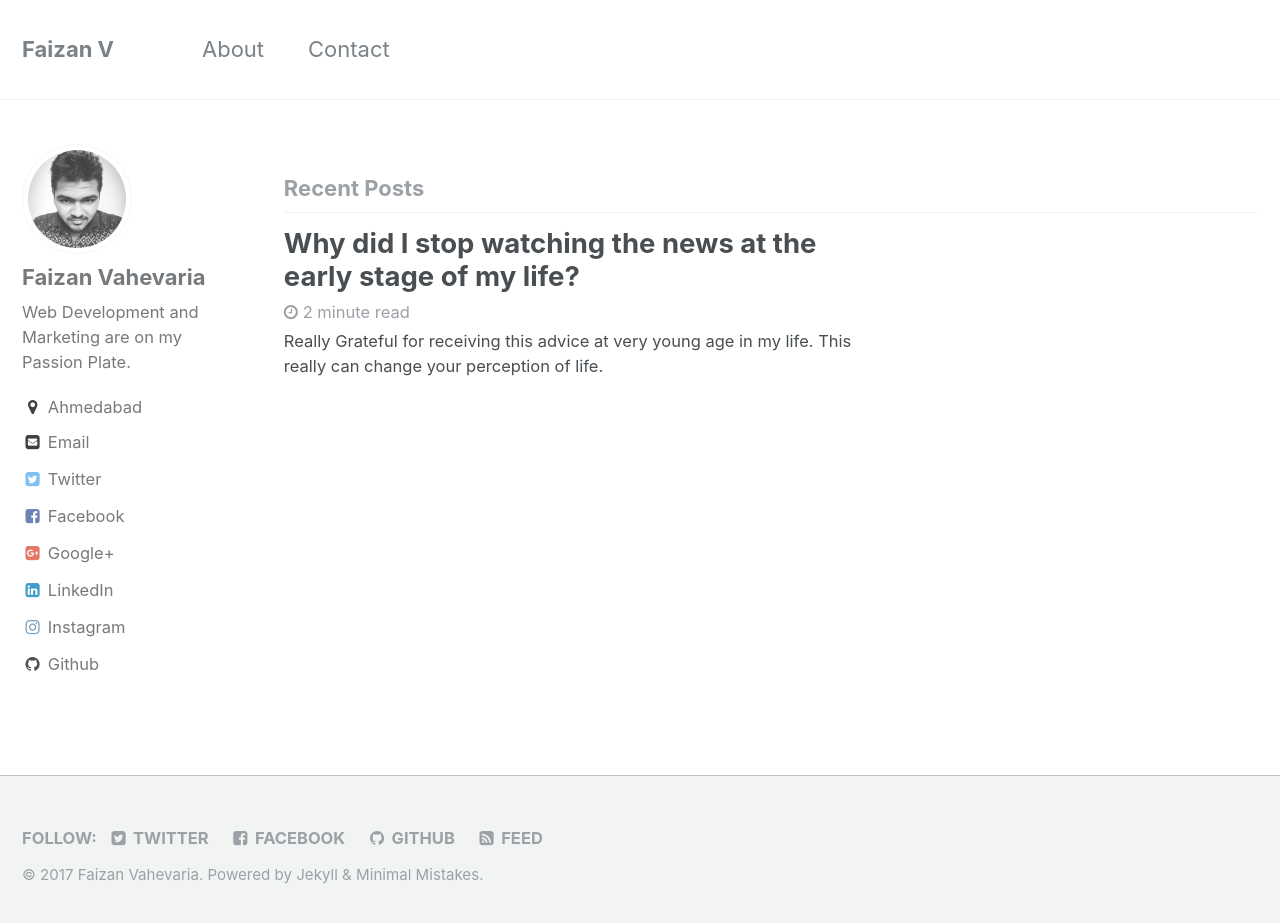
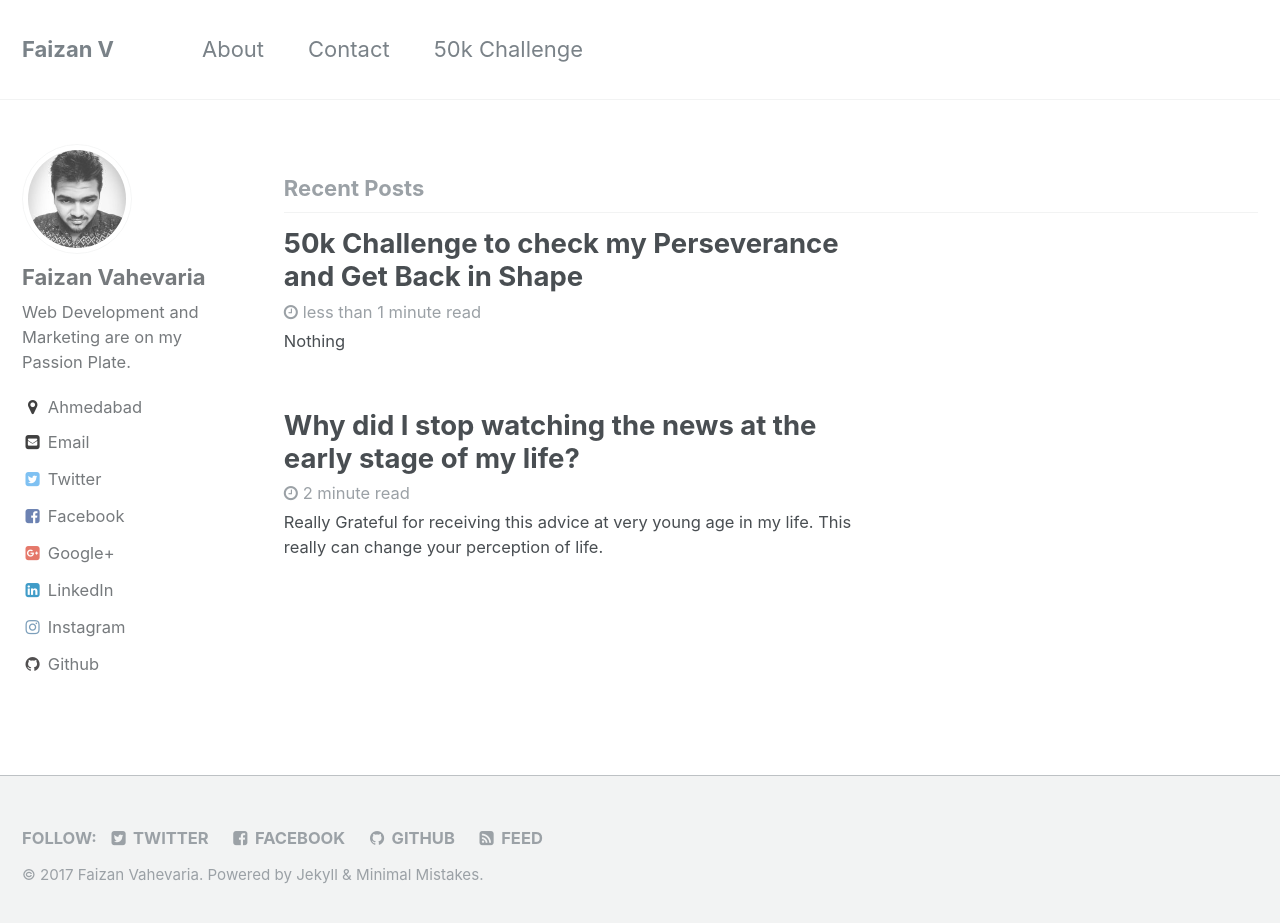
Before and after one commit to faizanvahevaria/faizanvahevaria.github.io, a Jekyll site: the page built from index.html, in a window 1280 px wide and 931 px high. Shown: the top 923 px of the window. Built offline with Jekyll 4.4.1, drawn with Linux system fonts in a browser that asks for light colours; the list of posts is cut into pages by our own code.

Commit message:
50k Challenge

```diff
--- /dev/null
+++ b/_data/challenge.yml
@@ -0,0 +1,5 @@
+- day: "001"
+  date: 2017-02-13
+  p: 100
+  c: 100
+  s: 100
--- a/_data/navigation.yml
+++ b/_data/navigation.yml
@@ -6,6 +6,8 @@
     url: /about/
   - title: "Contact"
     url: /contact/
+  - title: "50k Challenge"
+    url: /50k-challenge/
   # - title: "Sample Posts"
   #   url: /year-archive/
   # - title: "Sample Collections"
--- a/_includes/base_path
+++ b/_includes/base_path
@@ -1,5 +1,5 @@
 {% if site.url %}
   {% assign base_path = site.url | append: site.baseurl %}
 {% else %}
-  {% assign base_path = site.github.url %}
+  {% assign base_path = site.url %}
 {% endif %}
--- a/_includes/seo.html
+++ b/_includes/seo.html
@@ -1,8 +1,8 @@
 <!-- begin SEO -->
 {% if site.url %}
-  {% assign seo_url = site.url | append: site.baseurl %}
+    {% assign seo_url = site.url | append: site.baseurl %}
 {% endif %}
-{% assign seo_url = seo_url | default: site.github.url %}
+{% assign seo_url = seo_url | default: site.url %}
 
 {% if page.title %}
   {% assign seo_title = page.title | append: " " | append: site.title_separator | append: " " | append: site.title %}
--- /dev/null
+++ b/_posts/2017-2-13-50k-challenge.md
@@ -0,0 +1,41 @@
+---
+layout: single
+title: "50k Challenge to check my Perseverance and Get Back in Shape"
+categories:
+  - Challenge
+tags:
+  - Life Change
+  - Perseverance
+  - Health and Fitness
+  - Challenge
+excerpt: "Nothing"
+permalink: /50k-challenge/
+---
+
+<table>
+  <thead>
+    <tr>
+      <th>Day</th>
+      <th>Pushups</th>
+      <th>Abs</th>
+      <th>Squats</th>
+    </tr>
+  </thead>
+  <tbody>
+    {% for day in site.data.challenge %}
+    <tr>
+      <td>Day{{ day.day }}: {{ day.date | date_to_long_string }}</td>
+      <td>{{ day.p }}</td>
+      <td>{{ day.c }}</td>
+      <td>{{ day.s }}</td>
+    </tr>
+    {% endfor %}
+
+    <tr>
+    <td>Total: </td>
+    <td></td>
+    <td> </td>
+    <td> </td>
+    </tr>
+  </tbody>
+</table>
```
Also changed, not shown: category-archieve.html (added, +17 -0 lines), tag-archive.html (added, +17 -0 lines), _posts/2016-12-24-why-i-stopped-watching-news0.md (renamed from _posts/2016-12-24-why-i-stopped-watching-news.md).
